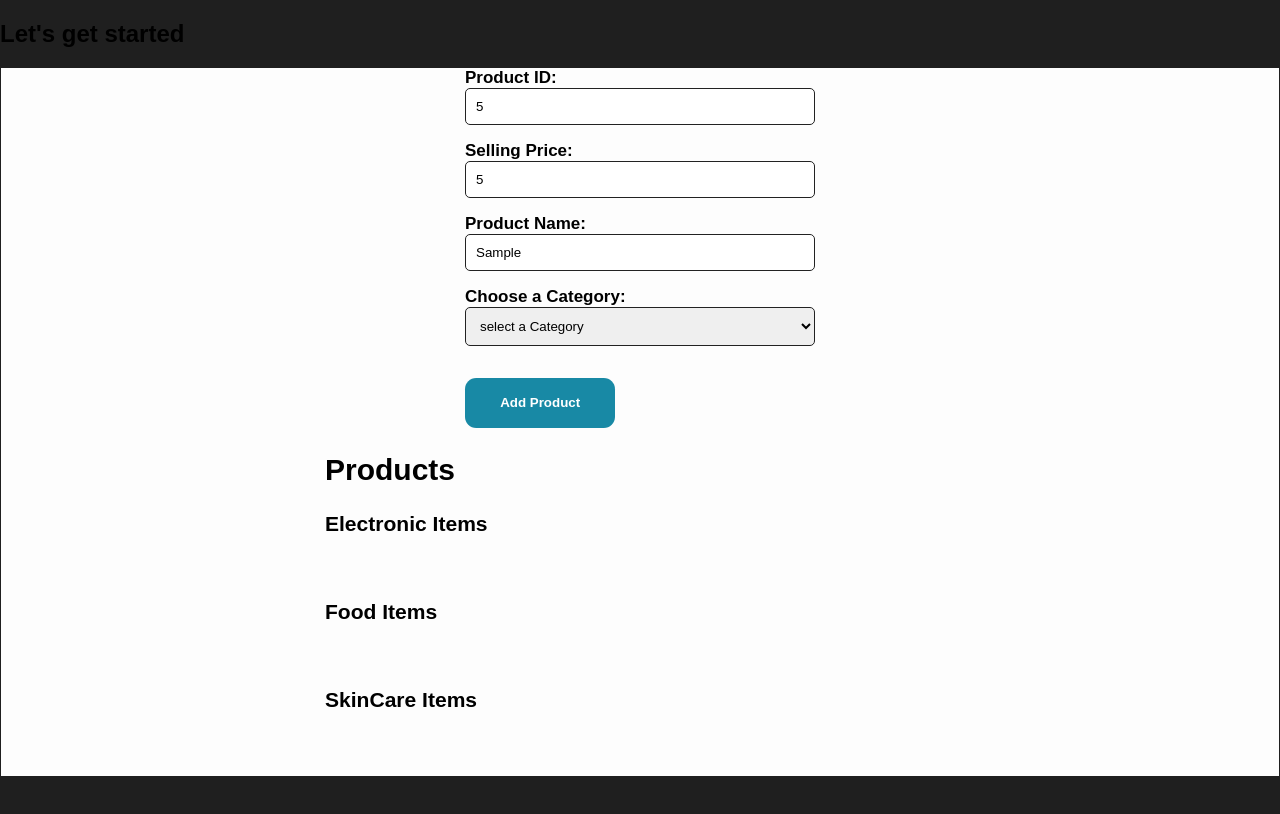
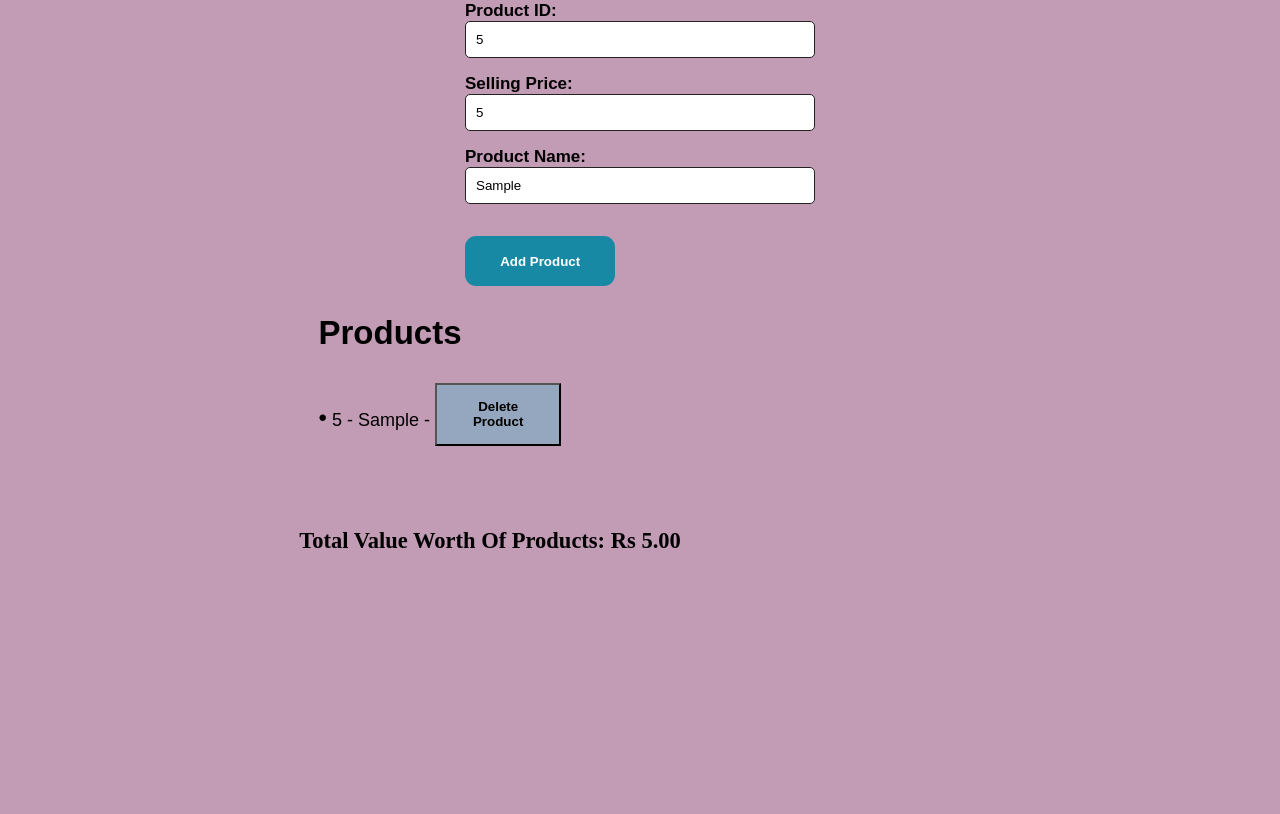
Before and after one commit to shaikhfarheen11/reactTut, a React (Create React App) app: page / in a window 1280 px wide. Both pictures are taken after typing "5", "5", "Sample" into the empty fields and a click on the button "Add Product". Shown: the top 814 px of the page. Built offline with nearby package versions, Linux system fonts and the light colour scheme.

Commit message:
first commit

```diff
--- a/src/App.js
+++ b/src/App.js
@@ -1,11 +1,11 @@
-// App.js
+
 import React from 'react';
 import SellerPage from './Components/SellerPage';
 
 const App = () => {
   return (
     <div>
-      <h2>Let's get started</h2>
+
       <SellerPage />
     </div>
   );
--- a/src/Components/CourseGoals/CourseGoalList/CourseGoalList.css
+++ /dev/null
@@ -1,5 +0,0 @@
-.goal-list{
-    list-style: none;
-    margin: 0;
-    padding: 0;
-}
--- a/src/Components/SellerPage.css
+++ b/src/Components/SellerPage.css
@@ -1,9 +1,21 @@
+body {
+  margin: 0;
+  padding: 0;
+  display: flex;
+  justify-content: center;
+  align-items: center;
+  min-height: 100vh;
+  background-color: #fdfdfd;
+  background-color:rgb(194, 155, 181);
+}
 .seller-admin {
     display: flex;
     flex-direction: column;
     align-items:center;
     background-color: #fdfdfd;
     margin: 1px;
+    margin-bottom: 250px;
+    background-color: rgb(194, 155, 181);
 
 }
  .product-control {
@@ -31,20 +43,9 @@
       font-size: 15px;
       font-weight: bold;
     }
-  select{
-  padding: 10px;
-    /* padding-left: 150px; */
-    border-radius: 5px;
-    border: 0.5px solid rgb(34, 34, 34);
-    text-align: start;
-    width: 350px;
 
 
-}
 
-.product-control select option {
-  padding: 0.5rem;
-}
   .submit-button {
     margin-top: 1rem;
     padding: 1.1rem 2.2rem;
@@ -62,25 +63,32 @@
 
   }
   .product-info h2 {
-    font-size: 30px;
+    font-size: 33px;
     margin-right: 500px;
+    font-family:sans-serif;
+
   }
 
-  /* Increase the font size for order details */
   .product-info div {
     font-size: 18px;
     margin-bottom: 4rem;
   }
   .delete-button{
     margin-top: 0.25rem;
-    padding: 0.5rem ;
+    padding: 0.9rem ;
+    width: 7.9rem;
     font-weight: bold;
     background-color: rgb(149, 167, 190);
   }
   .delete-button:hover{
     background-color: rgb(207, 18, 18);
   }
-
+  .total-value{
+    font-size: 15px;
+    margin-right: 300px;
+    font-weight: bold;
+     font-family:'Times New Roman', Times, serif
+  }
   .big-dot::before {
     content: "\2022";
     font-size: 1.5rem;
--- a/src/Components/SellerPage.js
+++ b/src/Components/SellerPage.js
@@ -1,18 +1,19 @@
 import React, { useState, useEffect } from 'react';
 import './SellerPage.css';
-
-const productData = [
-  { id: 'Electronics', display: 'Electronic Items' },
-  { id: 'Food' , display: 'Food Items'},
-  { id: 'SkinCare', display: 'SkinCare Items' },
-];
 
 const SellerPage = () => {
   const [enteredProductid, setEnteredProductId] = useState('');
   const [enteredSellingPrice, setEnteredSellingPrice] = useState('');
   const [enteredProductName, setEnteredProductName] = useState('');
-  const [enteredChooseCategory, setEnteredChooseCategory] = useState('');
-  const [ordersList, setOrdersList] = useState([]);
+  const [productList, setProductList] = useState([]);
+
+  useEffect(() => {
+    // Load data from local storage when the component mounts
+    const productsFromStorage = Object.values(localStorage).map((item) =>
+      JSON.parse(item)
+    );
+    setProductList(productsFromStorage);
+  }, []);
 
   const handleProductId = (event) => {
     setEnteredProductId(event.target.value);
@@ -26,51 +27,48 @@ const SellerPage = () => {
     setEnteredProductName(event.target.value);
   };
 
-  const handleChooseCategory = (event) => {
-    setEnteredChooseCategory(event.target.value);
-  };
-
   const handleSubmit = (event) => {
     event.preventDefault();
 
-    const order = {
-      productId: enteredProductid,
-      choosePrice: enteredSellingPrice,
-      chooseProduct: enteredProductName,
-      chooseCategory: enteredChooseCategory,
-    };
-    const existingOrders = JSON.parse(localStorage.getItem(enteredProductid)) || [];
-    existingOrders.push(order);
-
-    localStorage.setItem(enteredProductid, JSON.stringify(existingOrders));
-
-    setOrdersList((prevOrders) => [...prevOrders, order]);
-
-    // setEnteredOrderedId('');
-    // setEnteredChoosePrice('');
-    // setEnteredChooseDish('');
-    // Do not reset enteredChooseTable to an empty string
+    const newProduct = {
+      orderId: enteredProductid,
+      expenseamount: enteredSellingPrice,
+      description: enteredProductName,
     };
 
-  const handleDeleteOrder = (orderId) => {
-    localStorage.removeItem(orderId);
-    // Update the ordersList state after deleting an order
-    setOrdersList((prevOrders) =>
-      prevOrders.filter((order) => order.productId !== orderId)
-    );
+    setProductList((prevProductList) => [...prevProductList, newProduct]);
+
+    localStorage.setItem(enteredProductid, JSON.stringify(newProduct));
+
+    // setEnteredProductId('');
+    // setEnteredSellingPrice('');
+    // setEnteredProductName('');
   };
 
-  useEffect(() => {
-    const ordersData = Object.keys(localStorage).map((orderId) =>
-      JSON.parse(localStorage.getItem(orderId))
-    );
-    setOrdersList(ordersData);
-  }, []); // Add ordersList as a dependency to useEffect
+  const handleDeleteProduct = (index) => {
+    const productIdToDelete = productList[index].orderId;
+
+    // Remove the product from local storage
+    localStorage.removeItem(productIdToDelete);
+
+
+  const updatedProductList = [...productList];
+  updatedProductList.splice(index, 1);
+  setProductList(updatedProductList);
+};
+
+  // Calculate the total value of all products
+
+  const getTotalValue = () => {
+    const total = productList.reduce((sum, product) => {
+      return sum + +product.expenseamount;
+    }, 0);
+    return total.toFixed(2);
+  };
 
   return (
     <div className="seller-admin">
       <form onSubmit={handleSubmit}>
-
         <div className="product-control">
           <label htmlFor="productid">Product ID:</label>
           <input
@@ -98,21 +96,6 @@ const SellerPage = () => {
             onChange={handlePruductName}
           />
         </div>
-      <div className="product-control">
-        <label htmlFor="chooseaCategory">Choose a Category:</label>
-        <select
-          id="expensechooseCategory"
-          value={enteredChooseCategory}
-          onChange={handleChooseCategory}
-        >
-          <option value="">select a Category</option>
-          {productData.map((products) => (
-            <option key={products.id} value={products.id}>
-              {products.id}
-            </option>
-          ))}
-        </select>
-      </div>
 
         <button className="submit-button" type="submit">
           Add Product
@@ -121,36 +104,19 @@ const SellerPage = () => {
 
       <div className="product-info">
         <h2>Products</h2>
-        {productData.map((products) => {
-          const productId = products.id;
-          const categoryDisplay = products.display;
-
-          // Filter the ordersList based on the selected table
-          const productOrders = ordersList.filter(
-            (order) => order.chooseCategory === productId
-          );
-
-          return (
-            <div key={productId}>
-              <h3>{categoryDisplay}</h3>
-              {productOrders.map((order, index) => (
+        {productList.map((product, index) => (
           <div key={index}>
-                  <div>
             <span className="big-dot" />
-                     {order.choosePrice} - { order.chooseCategory } - {order.chooseProduct} -
-
-                   <button
-                    className="delete-button"
-                    onClick={() => handleDeleteOrder(order.productId)}
-                  >
-                    Delete Order
+            {product.expenseamount} - {product.description} -{' '}
+            <button className="delete-button" onClick={() => handleDeleteProduct(index)}> Delete Product
             </button>
-                  </div>
           </div>
         ))}
       </div>
-          );
-        })}
+
+      <div className="total-value">
+        <h2>Total Value Worth Of Products: {getTotalValue() > 0 ? `Rs ${getTotalValue()}` : 'Rs 0'}</h2>
+
       </div>
     </div>
   );
```
Also changed, not shown: src/Components/CourseGoals/CourseGoalItem/CourseGoalItem.css (deleted, +0 -8 lines), src/Components/CourseGoals/CourseGoalItem/CourseGoalItem.js (deleted, +0 -20 lines), src/Components/CourseGoals/CourseGoalList/CourseGoalList.js (deleted, +0 -22 lines), src/Components/CourseGoals/CourseInput/CourseInput.css (deleted, +0 -33 lines), src/Components/CourseGoals/CourseInput/CourseInput.js (deleted, +0 -37 lines). Lines whose indentation alone changed are shown as unchanged.
